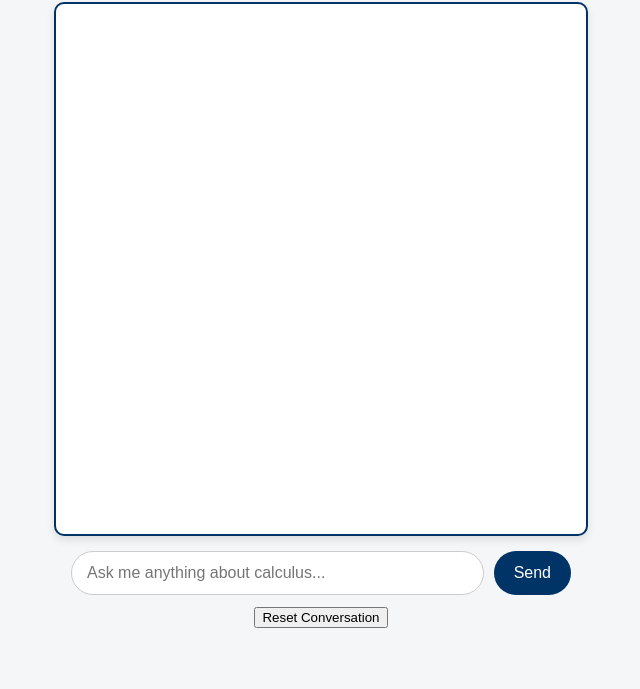
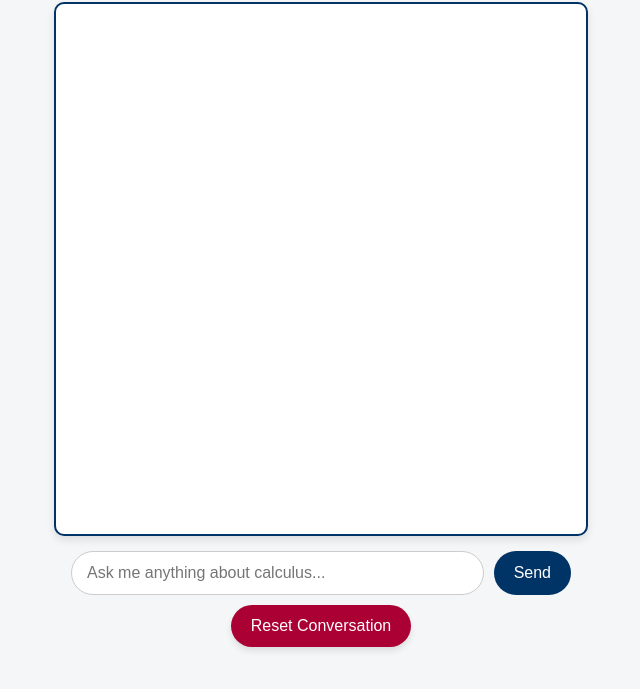
Before and after one commit to potterdp/potterdp.github.io, a website: page index.html in a window 1280 px wide. Shown: the part 89-778 px from the top of the page, without its empty margins (319-959 px from the left). Drawn offline with Linux system fonts and the light colour scheme.

Commit message:
Update index.html
Improve reset button appearances

```diff
--- a/index.html
+++ b/index.html
@@ -93,6 +93,33 @@
       background-color: #0055aa;
     }
 
+    #resetContainer {
+      margin-top: 12px;
+      display: flex;
+      justify-content: center;
+    }
+
+    #resetButton {
+      padding: 12px 20px;   /* same size as #sendButton */
+      font-size: 1rem;
+      background-color: #aa0033;   /* deep red for contrast */
+      color: white;
+      border: none;
+      border-radius: 25px;
+      cursor: pointer;
+      transition: background-color 0.3s, transform 0.2s;
+      box-shadow: 0 4px 6px rgba(0,0,0,0.1);
+    }
+
+    #resetButton:hover {
+      background-color: #cc0044;
+      transform: scale(1.05);
+    }
+
+    #resetButton:active {
+      background-color: #880022;
+      transform: scale(0.98);
+    }
     @media (max-width: 600px) {
       #chatbox, #inputContainer {
         width: 90%;
```
